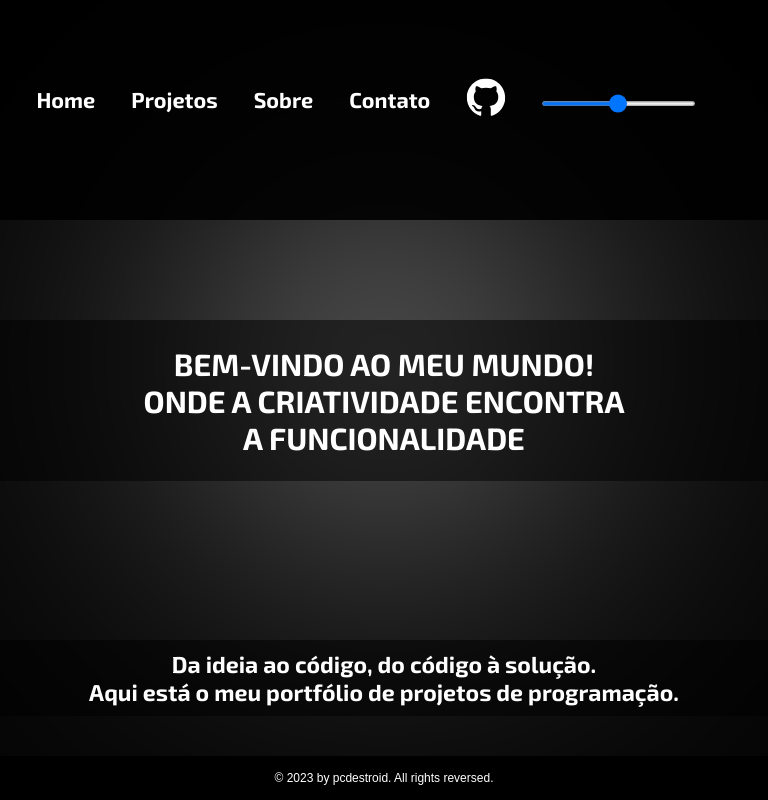
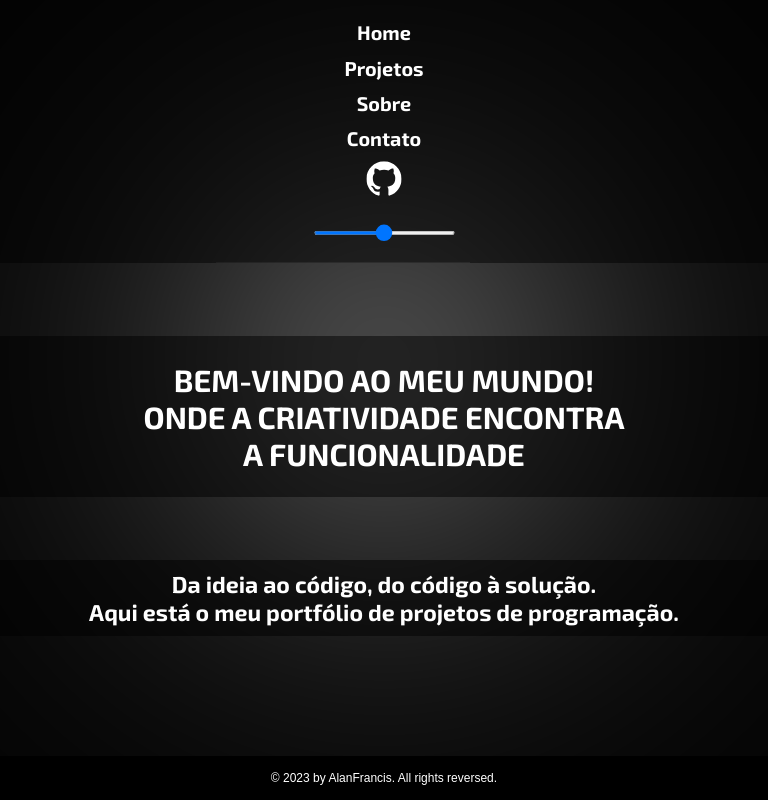
Before and after one commit to pcdestroid/my-portfolio, a Next.js app: page / in a window 768 px wide. Built offline with nearby package versions, Linux system fonts and the light colour scheme.

Commit message:
Quase lá

```diff
--- a/package.json
+++ b/package.json
@@ -11,7 +11,7 @@
   },
   "dependencies": {
     "gsap": "^3.11.4",
-    "next": "13.2.1",
+    "next": "^13.2.1",
     "react": "18.2.0",
     "react-dom": "18.2.0",
     "three": "^0.150.0"
--- a/src/components/Animation.jsx
+++ b/src/components/Animation.jsx
@@ -93,8 +93,6 @@ function Animation() {
         }
 
         window.addEventListener('resize', onWindowResize)
-
-
         renderer.setPixelRatio(devicePixelRatio)
 
         //add render ao body
@@ -104,7 +102,7 @@ function Animation() {
         const planeMaterial = new THREE.
             MeshPhongMaterial({
                 side: THREE.DoubleSide,
-                flatShading: THREE.FlatShading,
+                // flatShading: THREE.FlatShading,
                 vertexColors: true
             })
 
--- a/src/components/Menu.jsx
+++ b/src/components/Menu.jsx
@@ -4,6 +4,9 @@ function Menu() {
 
     return (
         <>
+            {/* <button className="menu-botao" onClick={toggleMenu}></button> */}
+            <div className="menu">
+
                 <li><Link href="/">Home</Link></li>
                 <li><Link href="/projetos">Projetos</Link></li>
                 <li><Link href="/sobre">Sobre</Link></li>
@@ -14,8 +17,16 @@ function Menu() {
                     </svg>
                 </a>
 
+            </div>
+
+            { }
         </>
     )
 }
 
+// function toggleMenu() {
+//     const menuItems = document.getElementById('list');
+//     menuItems.classList.toggle('show');
+// }
+
 export default Menu;
--- a/src/pages/_app.jsx
+++ b/src/pages/_app.jsx
@@ -2,10 +2,15 @@ import '@/styles/globals.css'
 import Music from '@/components/Music.jsx'
 import Menu from '@/components/Menu.jsx'
 import Animation from '@/components/Animation.jsx'
+import Head from 'next/head';
 
 export default function App({ Component, pageProps }) {
   return <>
-    <nav className='menu'><Menu /><Music /></nav>
+
+    <Head>
+      <meta name="viewport" content="width=device-width, initial-scale=1" />
+    </Head>
+    <nav><Menu /><Music /></nav>
     <Component {...pageProps} />
     {Animation()}
   </>
--- a/src/pages/_document.jsx
+++ b/src/pages/_document.jsx
@@ -3,11 +3,12 @@ import { Html, Head, Main, NextScript } from 'next/document'
 export default function Document() {
   return (
     <Html lang="pt-BR">
-      <link rel="icon" href="./favicon.png" type="image/png" />
-      <link rel="preconnect" href="https://fonts.googleapis.com" />
-      <link rel="preconnect" href="https://fonts.gstatic.com" crossOrigin={true.toString()} />
-      <link href="https://fonts.googleapis.com/css2?family=Exo+2:wght@700&family=Space+Mono&display=swap" rel="stylesheet" />
-      <Head />
+      <Head>
+        <link rel="icon" href="./favicon.png" type="image/png" />
+        <link rel="preconnect" href="https://fonts.googleapis.com" />
+        <link rel="preconnect" href="https://fonts.gstatic.com" crossOrigin={true.toString()} />
+        <link href="https://fonts.googleapis.com/css2?family=Exo+2:wght@700&family=Space+Mono&display=swap" rel="stylesheet" />
+      </Head>
       <body>
         <Main />
         <NextScript />
--- a/src/pages/index.jsx
+++ b/src/pages/index.jsx
@@ -19,7 +19,7 @@ export default function Home() {
         <p>Aqui está o meu portfólio de projetos de programação.</p>
       </article>
       <footer>
-        <p>© 2023 by pcdestroid. All rights reversed.</p>
+        <p>© 2023 by AlanFrancis. All rights reversed.</p>
       </footer>
     </>
   )
--- a/src/styles/globals.css
+++ b/src/styles/globals.css
@@ -8,58 +8,37 @@
 }
 
 /* Menu */
+@media screen and (min-width: 768px) {
+    .menu-botao {
+        display: none;
+    }
+
     .menu {
         display: flex;
-    position: fixed;
-    width: 100%;
-    z-index: 5;
-    height: 50px;
-    align-items: center;
-    justify-content: center;
-    color: white;
-    font-family: 'Exo 2', sans-serif;
-    font-size: 25px;
-    background-color: rgba(0, 0, 0, 0.9);
-    min-height: 200px;
-    min-width: 600px;
-    margin-bottom: 150px;
-    transition: all 5s ease-in-out;
+        flex-direction: row;
     }
 
-.menu:hover {
+    .texto-topo {
+        color: white;
+        display: block;
+        position: fixed;
+        text-align: center;
+        font-family: 'Exo 2', sans-serif;
+        width: 100%;
+        top: 25%;
+        z-index: 3;
+        padding-top: 10px;
+        padding-bottom: 10px;
+        /* min-width: 600px; */
+        transition: all 1.5s ease-in-out;
+        box-sizing: border-box;
+        overflow: auto;
+        font-size: 3vw;
+    }
+
+    .texto-topo:hover {
         transform: scale(1.2);
     }
-
-li {
-    display: flex;
-    margin-right: 30px;
-    list-style: none;
-    transition: all 0.3s ease-in-out;
-}
-
-li:hover {
-    transform: scale(1.2);
-}
-
-/* Controle de música */
-.volume-control {
-    height: 4px;
-    border-radius: 4px;
-    margin: 15px;
-    transition: all 0.3s ease-in-out;
-}
-
-.volume-control:hover {
-    transform: scale(1.2);
-    filter: hue-rotate(80deg);
-}
-
-.music-control {
-    padding: 15px;
-}
-
-
-/* Fim menu */
 
     .texto-central {
         color: white;
@@ -71,7 +50,6 @@ li:hover {
         z-index: 4;
         padding-top: 25px;
         padding-bottom: 25px;
-    /* min-width: 600px; */
         transition: all 1s ease-in-out;
         box-sizing: border-box;
         overflow: auto;
@@ -92,30 +70,157 @@ li:hover {
         box-sizing: border-box;
         overflow: auto;
     }
+}
 
-.texto-final:hover {
+/* Menu para desktop */
+nav {
+    display: flex;
+    position: fixed;
+    width: 100%;
+    z-index: 5;
+    height: 50px;
+    align-items: center;
+    justify-content: center;
+    text-align: center;
+    color: white;
+    font-family: 'Exo 2', sans-serif;
+    min-height: 200px;
+    transition: all 5s ease-in-out;
+    flex-direction: row;
+    background-color: rgba(0, 0, 0, 0.5);
+    /* Adicionado */
+}
+
+nav:hover {
     transform: scale(1.2);
+}
+
+/* Menu para dispositivos móveis */
+@media screen and (max-width: 768px) {
+
+    nav {
+        display: flex;
+        align-items: center;
+        align-self: center;
+        align-content: center;
+        padding-top: 20px;
+        flex-direction: column;
+        height: auto;
+        min-height: 0;
+        background-color: rgba(0, 0, 0, 0.5);
+    }
+
+    nav li {
+        display: block;
+        position: relative;
+        text-align: center;
+        padding-top: 10px;
+        margin: 0;
+    }
+
+    nav a {
+        padding-top: 20px;
+        padding: 0px;
+    }
+
+    .fundo-logo-git {
+        margin-top: 10px;
+        display: block;
+        position: relative;
+        text-align: center;
+    }
+
+    nav:hover {
+        transform: scale(1.1);
+    }
+
+    .menu {
+        display: flex;
+        flex-direction: column;
     }
 
     .texto-topo {
         color: white;
+        font-size: large;
         display: block;
         position: fixed;
         text-align: center;
         font-family: 'Exo 2', sans-serif;
         width: 100%;
-    top: 25%;
+        top: 30%;
         z-index: 3;
         padding-top: 10px;
         padding-bottom: 10px;
-    /* min-width: 600px; */
         transition: all 1.5s ease-in-out;
         box-sizing: border-box;
         overflow: auto;
-    font-size: 2vw;
+        font-size: 5vw;
     }
 
-.texto-topo:hover {
+    .texto-central {
+        color: white;
+        display: block;
+        position: fixed;
+        text-align: center;
+        width: 100%;
+        top: 42%;
+        z-index: 4;
+        padding-top: 25px;
+        padding-bottom: 25px;
+        transition: all 1s ease-in-out;
+        box-sizing: border-box;
+        overflow: auto;
+    }
+
+    .texto-final {
+        color: white;
+        display: block;
+        position: fixed;
+        text-align: center;
+        width: 100%;
+        top: 70%;
+        z-index: 3;
+        padding-top: 10px;
+        padding-bottom: 10px;
+        transition: all 1.5s ease-in-out;
+        box-sizing: border-box;
+        overflow: auto;
+    }
+}
+
+li {
+    margin-right: 30px;
+    list-style: none;
+    transition: all 0.3s ease-in-out;
+    flex-direction: row;
+}
+
+li:hover {
+    transform: scale(1.2);
+}
+
+/* Controle de música */
+.volume-control {
+
+    height: 4px;
+    border-radius: 4px;
+    margin: 10px;
+    transition: all 0.3s ease-in-out;
+}
+
+.volume-control:hover {
+    transform: scale(1.2);
+    filter: hue-rotate(80deg);
+}
+
+.music-control {
+    padding: 15px;
+}
+
+
+/* Fim menu */
+
+.texto-final:hover {
     transform: scale(1.2);
 }
 
```
Also changed, not shown: 2 other files (tests, documents, lock files or other folders). Lines whose indentation alone changed are shown as unchanged.
